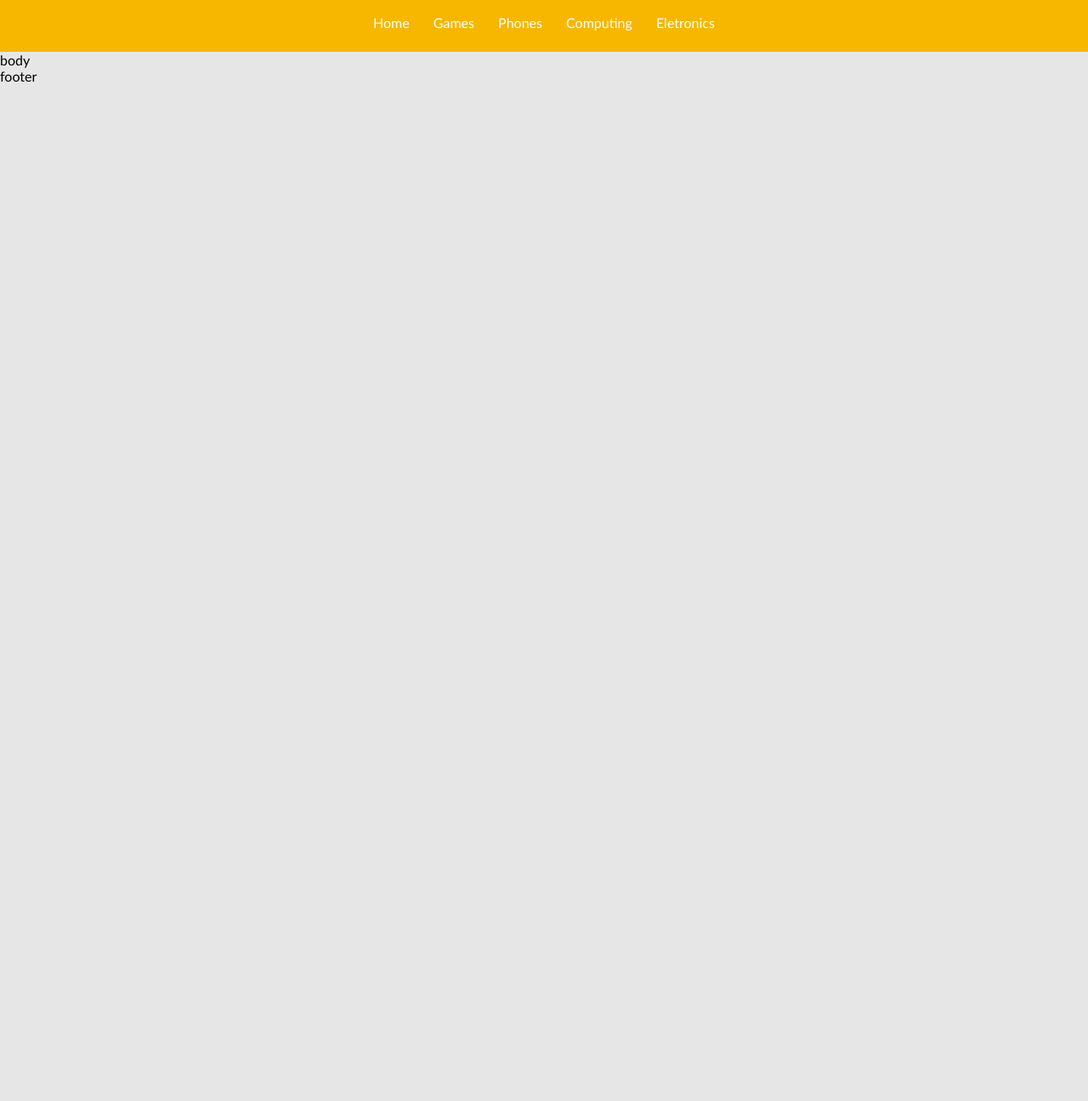
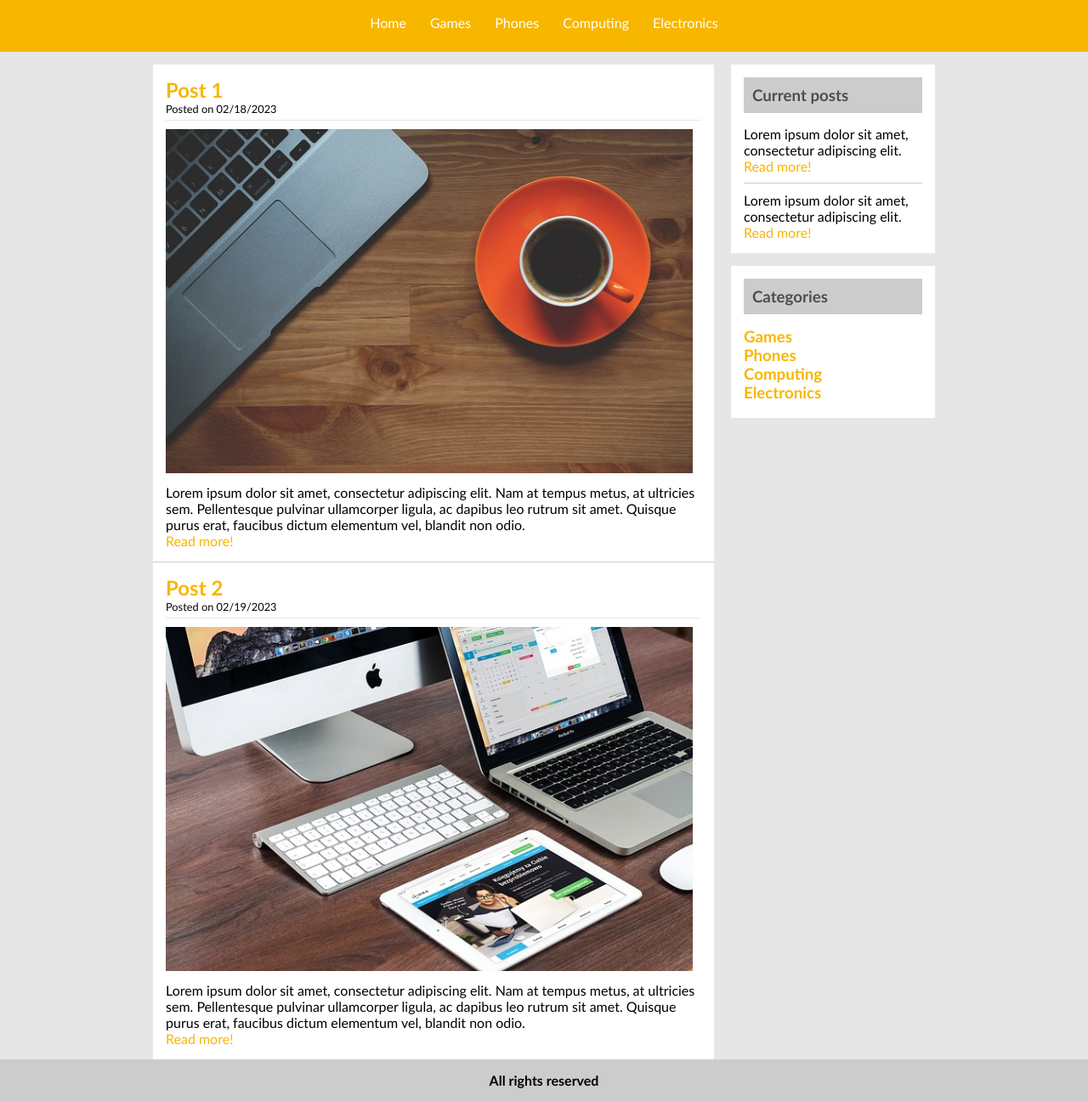
Before and after one commit to benevidesjohns/learning-html-css, a plain HTML site: page tecblog/index.html in a window 1280 px wide. Shown: the part 76-1372 px from the top of the page at 85% size. Before the commit the page ends 800 px from the top, so only its background shows below. Drawn offline with Linux system fonts and the light colour scheme.

Commit message:
feat: stylized posts area

```diff
--- a/tecblog/css/style.css
+++ b/tecblog/css/style.css
@@ -1,13 +1,34 @@
+/* General formatting */
+
 * {
     margin: 0;
     padding: 0;
 }
 
-body {
-    font-size: 1em;
-    font-family: 'Trebuchet MS', Arial, Helvetica, sans-serif;
-    background: #e6e6e6;
+h1 {
+    color: #4e4e4e;
+    font-size: 5vh;
 }
+
+h2 {
+    color: #f7b600;
+}
+
+h3 {
+    color: #4e4e4e;
+}
+
+img {
+    height: 405px;
+    width: 620px;
+    margin: 10px 0;
+}
+
+.white {
+    color: white;
+}
+
+/* Header formatting */
 
 #header-area {
     background: #f7b600;
@@ -20,30 +41,111 @@ body {
     padding: 10px;
 }
 
-/* Header formatting */
-a {
+#navbar-area a {
     text-decoration: none;
     padding: 10px 12px;
 }
 
-a:link,
-a:visited {
+#navbar-area a:link,
+#navbar-area a:visited {
     color: white;
     border-radius: 5px;
 }
 
-a:hover {
+#navbar-area a:hover {
     background: white;
     color: #f7b600;
 }
 
-/* General formatting */
+/* Body formatting */
 
-h1 {
-    color: #4e4e4e;
-    font-size: 5vh;
+body {
+    font-size: 1em;
+    font-family: 'Trebuchet MS', Arial, Helvetica, sans-serif;
+    background: #e6e6e6;
 }
 
-.white {
+#body-area {
+    background: white;
+    width: 920px;
+    margin: 0 auto;
+}
+
+#posts-area,
+.current-posts-area {
+    background: white;
+    margin-top: 15px;
+}
+
+#posts-area {
+    width: 660px;
+    float: left;
+}
+
+.current-posts-area {
+    width: 240px;
+    float: right;
+}
+
+.title-current-posts {
+    background: #CCC;
+    padding: 10px;
+    margin: 15px;
+}
+
+.subtitle-posts {
+    font-size: 0.8em;
+    display: block;
+    padding-bottom: 5px;
+    border-bottom: 1px solid #e6e6e6;
+}
+
+.post {
+    padding: 15px;
+}
+
+.current-posts-area .description-posts {
+    margin: 15px;
+}
+
+.description-posts a:link,
+.description-posts a:visited {
+    color: #f7b600;
+    text-decoration: none;
+}
+
+.description-posts a:hover {
+    text-decoration: underline;
+}
+
+.separator-posts {
+    border-bottom: 1px solid #CCC;
+}
+
+.current-posts-area .separator-posts {
+    margin: 10px 0;
+}
+
+#categories {
+    padding: 0 15px;
+}
+
+#categories a:link,
+#categories a:visited h3 {
+    color: #f7b600;
+    text-decoration: none;
+}
+
+#categories a:hover h3 {
+    background: #f7b600;
     color: white;
 }
+
+/* Footer formatting */
+
+#footer-area {
+    clear: both;
+    background: #CCC;
+    padding: 15px;
+    text-align: center;
+}
--- a/tecblog/index.html
+++ b/tecblog/index.html
@@ -2,7 +2,7 @@
 <html lang="en">
 
 <head>
-    <title>TecBlog - O seu blog de tecnologia</title>
+    <title>TecBlog - Your TechBlog</title>
     <meta charset="UTF-8">
     <link rel="stylesheet" href="css/style.css" type="text/css">
 </head>
@@ -18,17 +18,83 @@
             <a href="games.html">Games</a>
             <a href="phones.html">Phones</a>
             <a href="computing.html">Computing</a>
-            <a href="eletronics.html">Eletronics</a>
+            <a href="electronics.html">Electronics</a>
         </div>
     </div>
 </header>
 
 <body>
-    <div>body</div>
+    <div id="body-area">
+        <div id="posts-area">
+            <div class="post">
+                <h2>Post 1</h2>
+                <span class="subtitle-posts">Posted on 02/18/2023</span>
+                <img src="assets/image1.jpg" alt="Notebook and coffee">
+                <p class="description-posts">
+                    Lorem ipsum dolor sit amet,
+                    consectetur adipiscing elit.
+                    Nam at tempus metus, at ultricies sem.
+                    Pellentesque pulvinar ullamcorper ligula,
+                    ac dapibus leo rutrum sit amet.
+                    Quisque purus erat, faucibus dictum elementum vel,
+                    blandit non odio.<br>
+                    <a href="">Read more!</a>
+                </p>
+            </div>
+            <div class="separator-posts"></div>
+            <div class="post">
+                <h2>Post 2</h2>
+                <span class="subtitle-posts">Posted on 02/19/2023</span>
+                <img src="assets/image2.jpg" alt="Notebook and coffee">
+                <p class="description-posts">
+                    Lorem ipsum dolor sit amet,
+                    consectetur adipiscing elit.
+                    Nam at tempus metus, at ultricies sem.
+                    Pellentesque pulvinar ullamcorper ligula,
+                    ac dapibus leo rutrum sit amet.
+                    Quisque purus erat, faucibus dictum elementum vel,
+                    blandit non odio.<br>
+                    <a href="">Read more!</a>
+                </p>
+            </div>
+        </div>
+        <div class="current-posts-area">
+            <h3 class="title-current-posts">Current posts</h3>
+            <div class="description-posts">
+                Lorem ipsum dolor sit amet,
+                consectetur adipiscing elit.
+                <a href="">Read more!</a>
+                <div class="separator-posts"></div>
+                Lorem ipsum dolor sit amet,
+                consectetur adipiscing elit.
+                <a href="">Read more!</a>
+            </div>
+        </div>
+        <div class="current-posts-area">
+            <h3 class="title-current-posts">Categories</h3>
+            <div id="categories">
+                <a href="">
+                    <h3>Games</h3>
+                </a>
+                <a href="">
+                    <h3>Phones</h3>
+                </a>
+                <a href="">
+                    <h3>Computing</h3>
+                </a>
+                <a href="">
+                    <h3>Electronics</h3>
+                </a>
+                <br>
+            </div>
+        </div>
+    </div>
 </body>
 
 <footer>
-    footer
+    <div id="footer-area">
+        <h4>All rights reserved</h4>
+    </div>
 </footer>
 
 </html>
```
Also changed, not shown: tecblog/assets/image1.jpg (renamed from tecblog/assets/imagem1.jpg), tecblog/assets/image2.jpg (renamed from tecblog/assets/imagem2.jpg), tecblog/assets/image3.jpg (renamed from tecblog/assets/imagem3.jpg), tecblog/assets/image4.jpg (renamed from tecblog/assets/imagem4.jpg), tecblog/assets/image5.jpg (renamed from tecblog/assets/imagem5.jpg).
